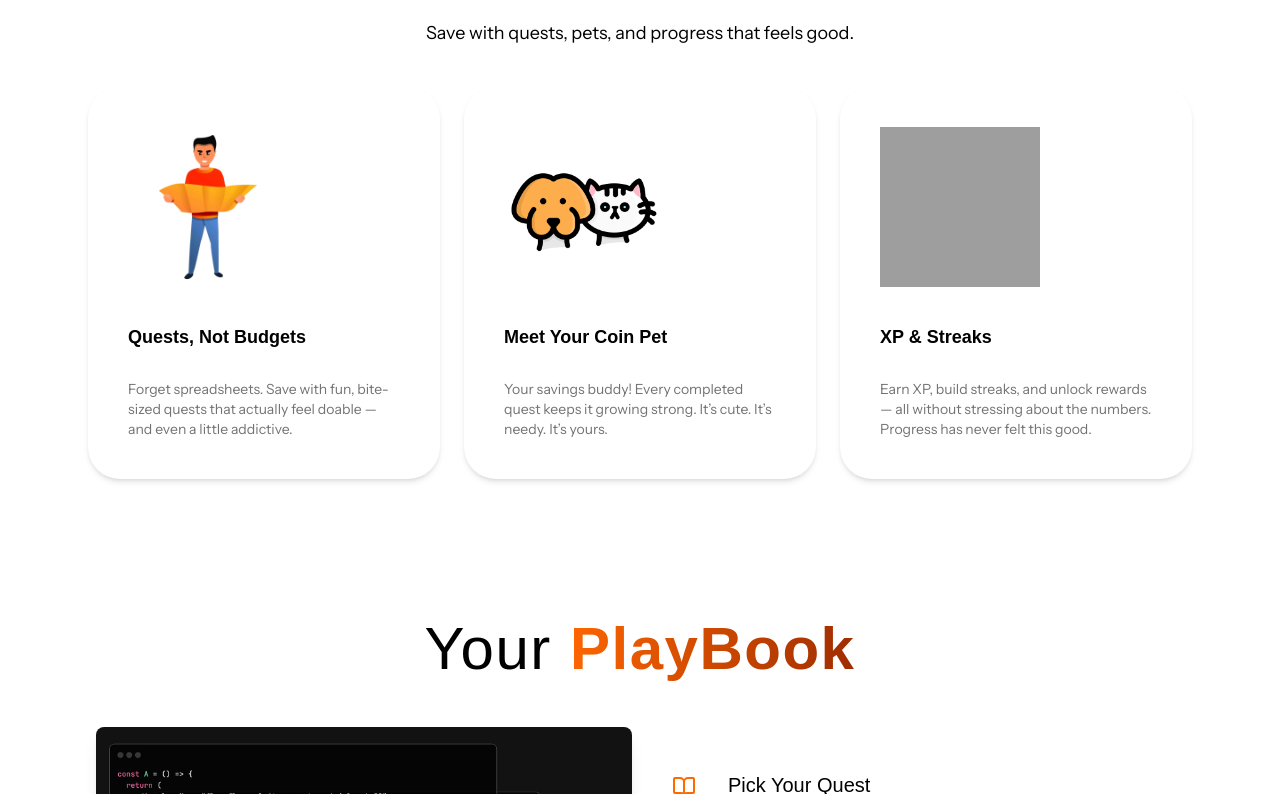
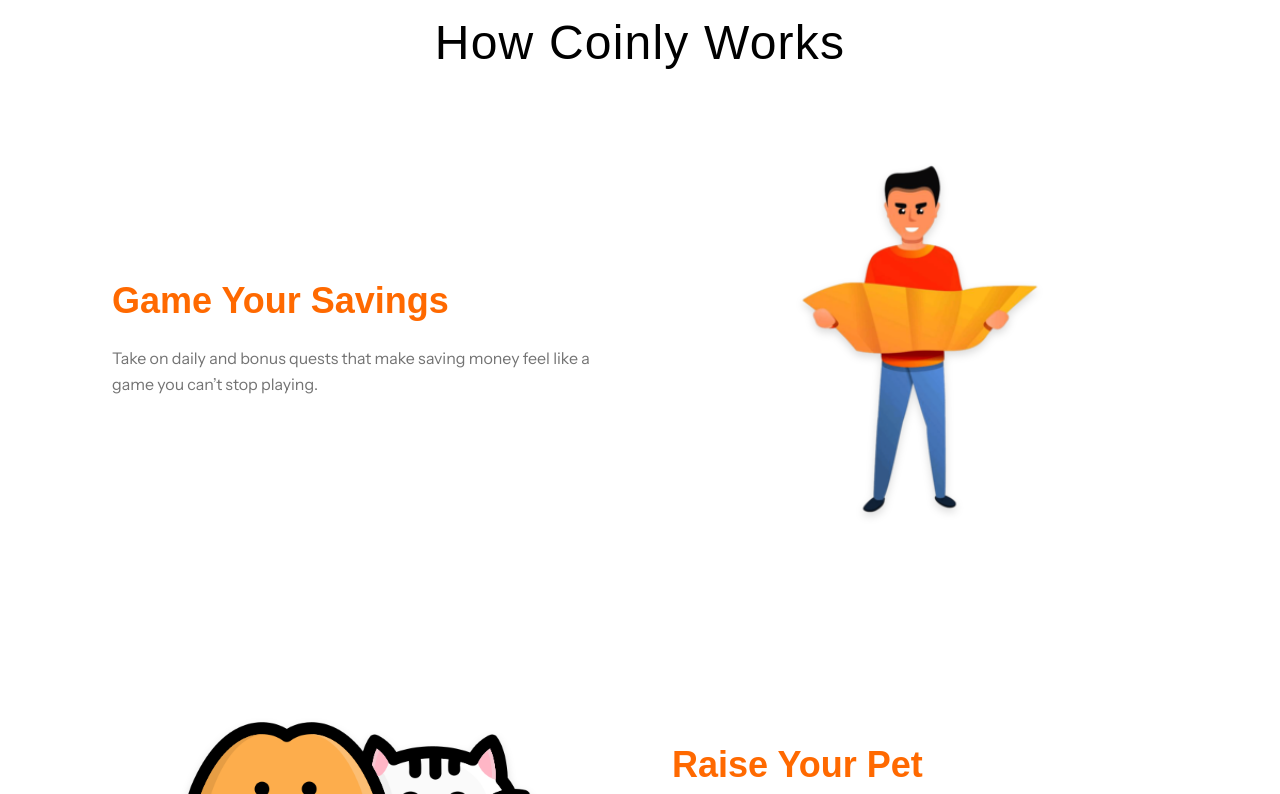
Before and after one commit to samuelngry/Coinly, a React (Vite) app in the folder client/: page / in a window 1280 px wide. Shown: the part 806-1600 px from the top of the page. Built offline with nearby package versions, Linux system fonts and the light colour scheme; no server answers; grey boxes are pictures that could not be loaded; a web font is replaced by a local one.

Commit message:
refactor: featureSection to make the flow of the features smoother for users to read

```diff
--- a/client/src/components/landing/FeatureSection.jsx
+++ b/client/src/components/landing/FeatureSection.jsx
@@ -1,35 +1,74 @@
-import FeatureCard from "./FeatureCard"
-import featureImage1 from "../../assets/feature1.png"
-import featureImage2 from "../../assets/feature2.png"
-import featureImage3 from "../../assets/feature3.png"
+import featureImage1 from "../../assets/feature1.png";
+import featureImage2 from "../../assets/feature2.png";
+import featureImage3 from "../../assets/feature3.png";
+
+const features = [
+  {
+    image: featureImage1,
+    title: "Game Your Savings",
+    description:
+      "Take on daily and bonus quests that make saving money feel like a game you can’t stop playing.",
+  },
+  {
+    image: featureImage2,
+    title: "Raise Your Pet",
+    description:
+      "Every quest you complete keeps your pet happy, healthy, and evolving. Neglect your savings, and your pet might just pout at you.",
+  },
+  {
+    image: featureImage3,
+    title: "Climb the Ranks",
+    description:
+      "Earn XP, keep your streak alive, and climb the leaderboard. Saving isn’t just a habit anymore — it’s a competition you can win.",
+  },
+  {
+    image: featureImage3,
+    title: "Progress, Made Fun",
+    description:
+      "See where you shine and where to grow, straight from your pet.",
+  },
+];
 
 const FeatureSection = () => {
   return (
-    <div className="flex flex-col mt-35 items-center">
-      <h1 className="text-2xl sm:text-3xl lg:text-6xl tracking-wide text-center">How</h1>
-      <p className="text-sm sm:text-md lg:text-lg mt-3 text-center mb-10">
-         Save with quests, pets, and progress that feels good.
-      </p>
+    <div className="max-w-6xl mx-auto px-6 py-35">
+      <h1 className="text-xl sm:text-3xl lg:text-5xl tracking-wide text-center mb-20">
+        How Coinly Works
+      </h1>
 
-      <div className="flex flex-col lg:flex-row justify-center items-center gap-6">
-        <FeatureCard
-            image={featureImage1}
-            title="Quests, Not Budgets"
-            description="Forget spreadsheets. Save with fun, bite-sized quests that actually feel doable — and even a little addictive."
-        />
-        <FeatureCard
-            image={featureImage2}
-            title="Meet Your Coin Pet"
-            description="Your savings buddy! Every completed quest keeps it growing strong. It’s cute. It’s needy. It’s yours."
-        />
-        <FeatureCard
-            image={featureImage3}
-            title="XP & Streaks"
-            description="Earn XP, build streaks, and unlock rewards — all without stressing about the numbers. Progress has never felt this good."
-        />
+      <div className="space-y-20">
+        {features.map((feature, index) => (
+          <div
+            key={index}
+            className={`flex flex-col lg:flex-row items-center gap-12 lg:gap-16 ${
+              index % 2 !== 0 ? "lg:flex-row-reverse" : ""
+            }`}
+          >
+            {/* Text Content */}
+            <div className="flex-1 text-center lg:text-left max-w-lg">
+              <h2 className="text-2xl lg:text-4xl font-bold mb-6 text-orange-500">
+                {feature.title}
+              </h2>
+              <p className="text-neutral-500 text-md lg:text-md leading-relaxed">
+                {feature.description}
+              </p>
+            </div>
+
+            {/* Image Content */}
+            <div className="flex-1 flex justify-center">
+              <div className="relative">
+                <img
+                  src={feature.image}
+                  alt={feature.title}
+                  className="w-80 h-80 lg:w-96 lg:h-96 object-contain drop-shadow-lg hover:scale-105 transition-transform duration-300"
+                />
+              </div>
+            </div>
+          </div>
+        ))}
       </div>
     </div>
-  )
-}
+  );
+};
 
-export default FeatureSection
+export default FeatureSection;
--- a/client/src/components/pages/LandingPage.jsx
+++ b/client/src/components/pages/LandingPage.jsx
@@ -31,7 +31,7 @@ const LandingPage = () => {
     <div>
       <>
         <Navbar />
-        <div className="max-w-6xl mx-auto pt-4 lg:pt-12 px-6">
+        <div className="max-w-6xl mx-auto pt-4 lg:pt-30 px-6">
           <HeroSection />
           <FeatureSection />
           <Playbook />
```
